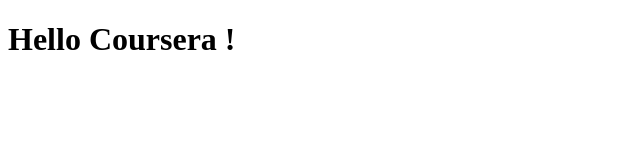
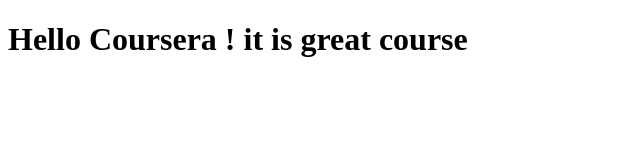
Before and after one commit to shikizisykes26/coursera-test, a plain HTML site: page site/index.html in a window 1280 px wide. Shown: the whole page, without its empty margins (0-640 px from the left). Drawn offline with Linux system fonts and the light colour scheme.

Commit message:
small update

```diff
--- a/site/index.html
+++ b/site/index.html
@@ -4,6 +4,6 @@
 	<title>Hello Coursera</title>
 </head>
 <body>
-<h1>Hello Coursera !</h1>
+<h1>Hello Coursera ! it is great course</h1>
 </body>
 </html>
```
